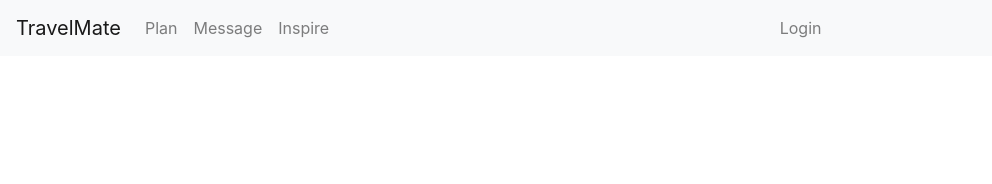
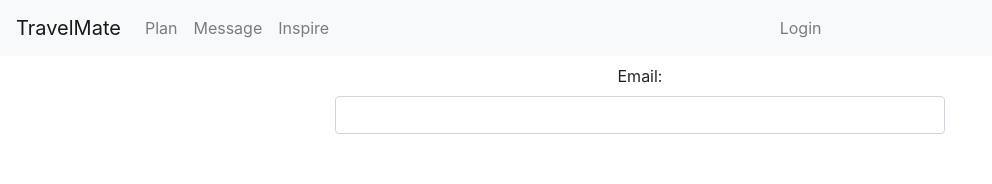
Before and after one commit to yibangchen/travel-mate-app-client, a React (Create React App) app: page /login in a window 1280 px wide. Shown: the top 184 px of the page, without its empty margins (0-992 px from the left). Built offline with nearby package versions, Linux system fonts and the light colour scheme.

Commit message:
edit navbar

```diff
--- a/src/components/AuthForm.js
+++ b/src/components/AuthForm.js
@@ -1,11 +1,53 @@
-import React from 'react';
+import React, { Component } from 'react';
 
-const AuthForm = props => {
-  return (
-    <div>
+class AuthForm extends Component {
 
-    </div>
-  );
+  constructor(props) {
+    super(props);
+    this.state = {
+      email: '',
+      username: '',
+      firstname: '',
+      lastname: '',
+      profileImageUrl: '',
+      password: ''
+    }
+  }
+
+  handleChange = e => {
+    this.setState({
+      [e.target.name]: e.target.value
+    });
+  }
+
+  handleSubmit = e => {
+    e.preventDefault();
+
+  }
+
+  render() {
+    const { email } = this.state;
+    const { heading, errors } = this.props;
+    return (
+      <div className="row justify-content-md-center text-center">
+        <div className="col-md-6">
+          <form onSubmit={this.handleSubmit}>
+            <h2>{heading}</h2>
+            { errors && errors.message &&
+              <div className="alert alert-danger">
+                {errors.message}
+              </div>
+            }
+
+            <label htmlFor="email">Email:</label>
+            <input type="text" className="form-control" id="email" name='email' type='text'
+              onChange={this.handleChange} value={email}
+            />
+          </form>
+        </div>
+      </div>
+    );
+  }
 }
 
 export default AuthForm;
--- a/src/containers/Main.js
+++ b/src/containers/Main.js
@@ -16,7 +16,7 @@ const Main = props => {
       />
 
       <Route
-        exact path='/signin'
+        exact path='/login'
         render={ props =>
           <AuthForm />
         }
```
